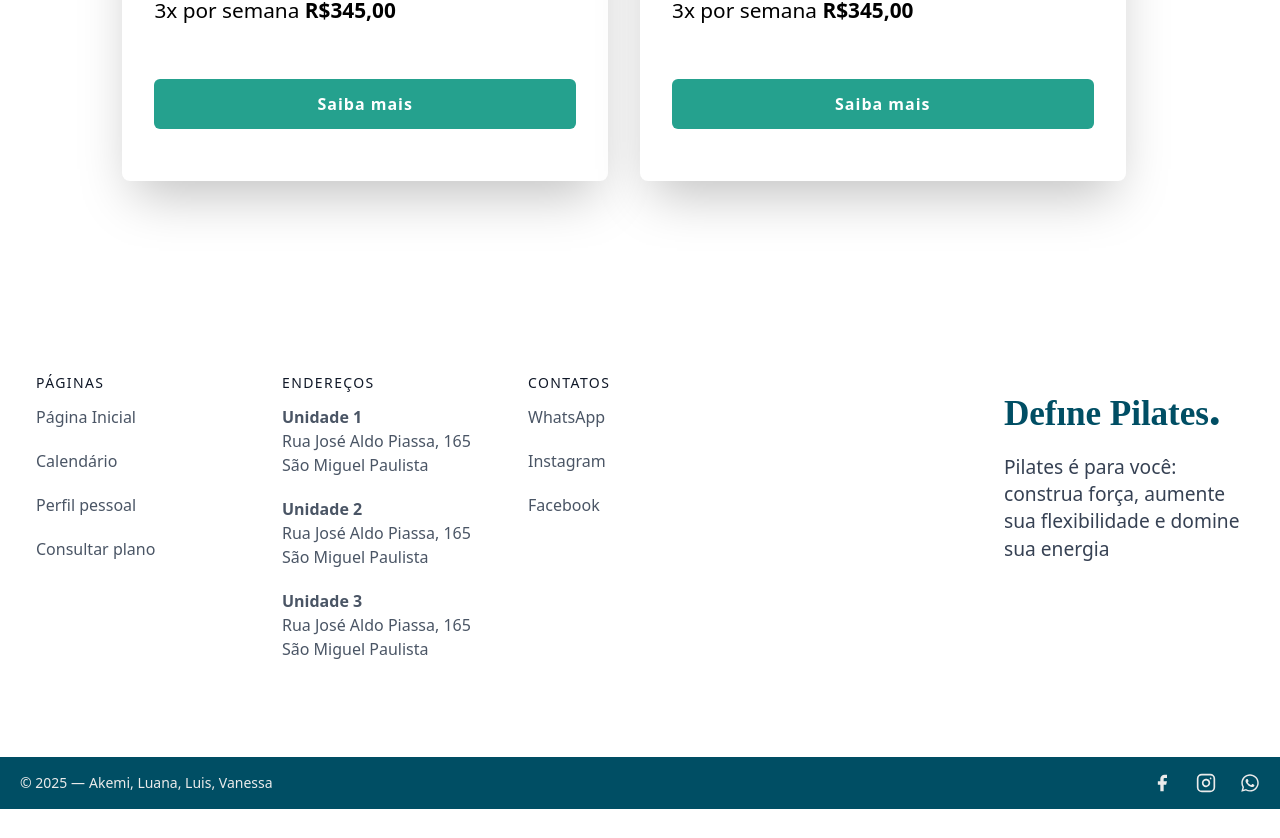
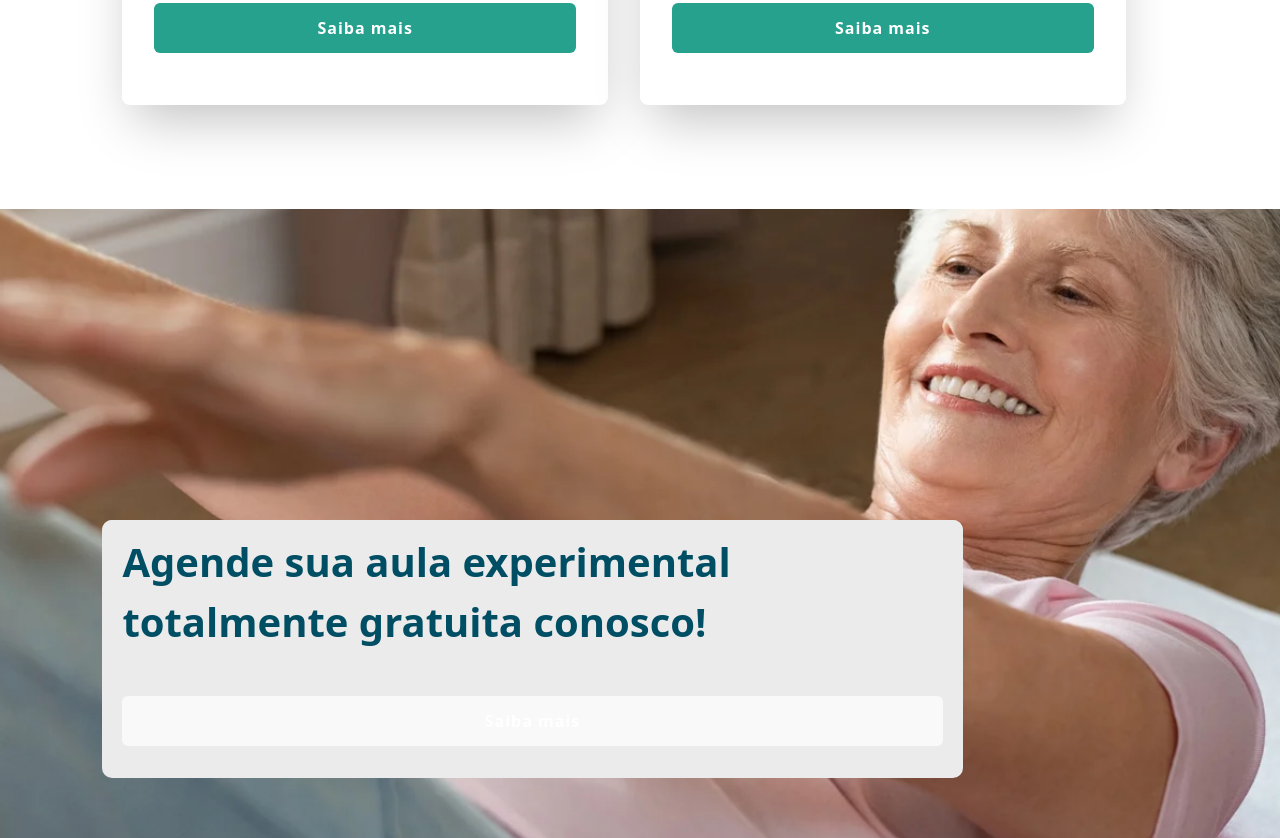
Before and after one commit to LuisTakeo/FATEC-PI-2025-3-SEMESTRE-DEFINE-PILATES, a React (Vite) app in the folder pi-react/: page / in a window 1280 px wide. Shown: the part 1962-2800 px from the top of the page. Before the commit the page ends 2771 px from the top, so only its background shows below. Built offline with nearby package versions, Linux system fonts and the light colour scheme.

Commit message:
Feat: Criado nova section na tela de login deslogado

```diff
--- a/pi-react/src/pages/PaginaInicio/HomeDeslogada/page.tsx
+++ b/pi-react/src/pages/PaginaInicio/HomeDeslogada/page.tsx
@@ -7,13 +7,11 @@ function PaginaInicio(){
     return(
     <main className={`${Estilizacoes.container_main} w-full`}>
         <section className="relative flex w-full h-[620px] justify-start items-center px-[8%] py-[5%]">
-  {/* Fundo responsivo */}
         <div
             className="absolute inset-0 bg-[url('/background.jpg')] bg-center bg-cover
                     sm:bg-[length:150%_auto] md:bg-[length:100%_auto] bg-no-repeat"
         ></div>
 
-  {/* Conteúdo */}
         <div className="relative z-10 bg-white/90 px-5 py-8 rounded-[7px]">
             <h1 className={Estilizacoes.titulo_principal}>
             A Define Pilates é um espaço acolhedor, feito para você cuidar do corpo e da mente com atenção, leveza e bem-estar
@@ -21,10 +19,8 @@ function PaginaInicio(){
         </div>
         </section>
 
-
-
         <section className="text-gray-600 body-font w-full px-[8%]">
-                <div className="container px-5 py-24 mx-auto">
+                    <div className="px-5 py-5 mx-auto">
                     <div className="flex flex-col text-center w-full mb-20">
                     <h1 className={`${Estilizacoes.titulo_principal} text-[3rem] lg:text-[2.6rem]`}>Conheça nossos planos</h1>
                     </div>
@@ -131,7 +127,26 @@ function PaginaInicio(){
                 </div>
         </section>
 
+        <section className="flex justify-center items-center py-[5%] w-full h-[800px]">
+            <div className="flex items-start justify-end flex-col w-full h-full bg-[url('/womanbackgrounf.png')] bg-right bg-no-repeat bg-cover px-[8%] py-[8%]">
+                <div className="w-[80%] bg-[var(--background)] rounded-[10px]">
+                    <h1 className="text-[2.5rem] font-semibold text-[var(--destaque)] bg-[var(--background)]
+                    w-auto py-3 px-5 text-start rounded-[10px]">
+                        Agende sua aula experimental totalmente gratuita conosco!
 
+                    </h1>
+                    <div className="py-3 px-5">
+                        <Botao texto="Saiba mais"/>
+                    </div>
+
+
+                </div>
+            </div>
+        </section>
+
+        <section>
+
+        </section>
 
     </main>
     )
```
Also changed, not shown: pi-react/public/womanbackgrounf.png (added). Lines whose indentation alone changed are shown as unchanged.
